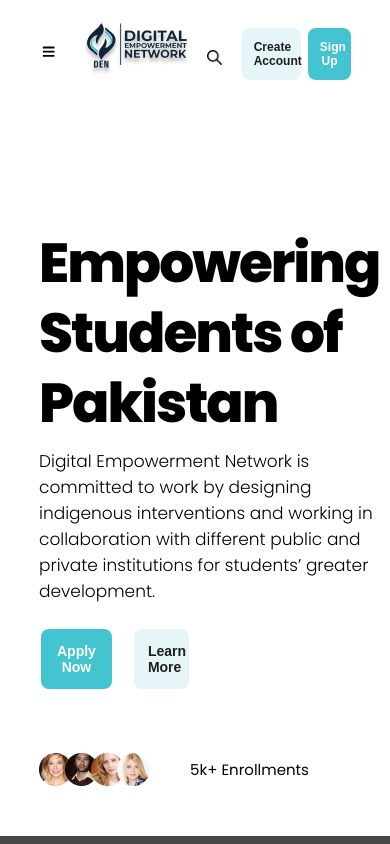
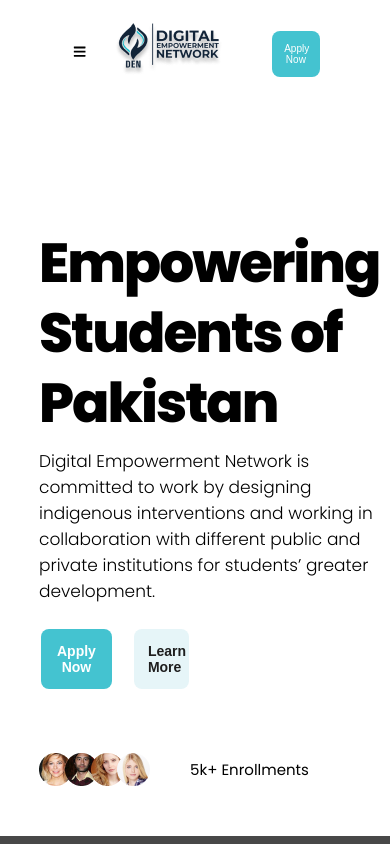
Before and after one commit to oye-hunter/den-landing-page, a React (Create React App) app: page / in a window 390 px wide. Shown: the top 844 px of the page. Built offline with nearby package versions, Linux system fonts and the light colour scheme.

Commit message:
added responsive navbar

```diff
--- a/src/LandingPage/Navbar/Navbar.css
+++ b/src/LandingPage/Navbar/Navbar.css
@@ -66,6 +66,22 @@
     font-size: 14px;
   }
 
+  .navbar-apply-bn {
+    border: 0;
+    text-align: center;
+    display: none;
+    padding: 12px;
+    width: 6vw;
+    margin: 0 2px;
+    color: rgb(255, 255, 255);
+    background-color: rgb(68, 195, 208);
+    border-radius: 8px;
+    font-family: "proxima-nova-soft", sans-serif;
+    font-weight: 400;
+    text-decoration: none;
+    font-size: 10px;
+  }
+
   .nav-button, .close-button {
     padding: 5px;
     cursor: pointer;
@@ -83,7 +99,12 @@
     .nav-button {
       display: block;
     }
-
+    .account-bn, .signup-bn, .navbar-logo-search {
+      display: none;
+    }
+    .navbar-apply-bn {
+      display: inline-block;
+    }
     .navbar-items-container {
       position: fixed;
       top: -100vh;
--- a/src/LandingPage/Navbar/Navbar.jsx
+++ b/src/LandingPage/Navbar/Navbar.jsx
@@ -29,6 +29,7 @@ const Navbar = () => {
         <img src={Search}  className='navbar-logo-search' alt="" />
         <a href='/' className="account-bn">Create Account</a>
         <a href='/' className="signup-bn">Sign Up</a>
+        <a href='/' className="navbar-apply-bn">Apply Now</a>
       </div>
     </div>
   )
```
